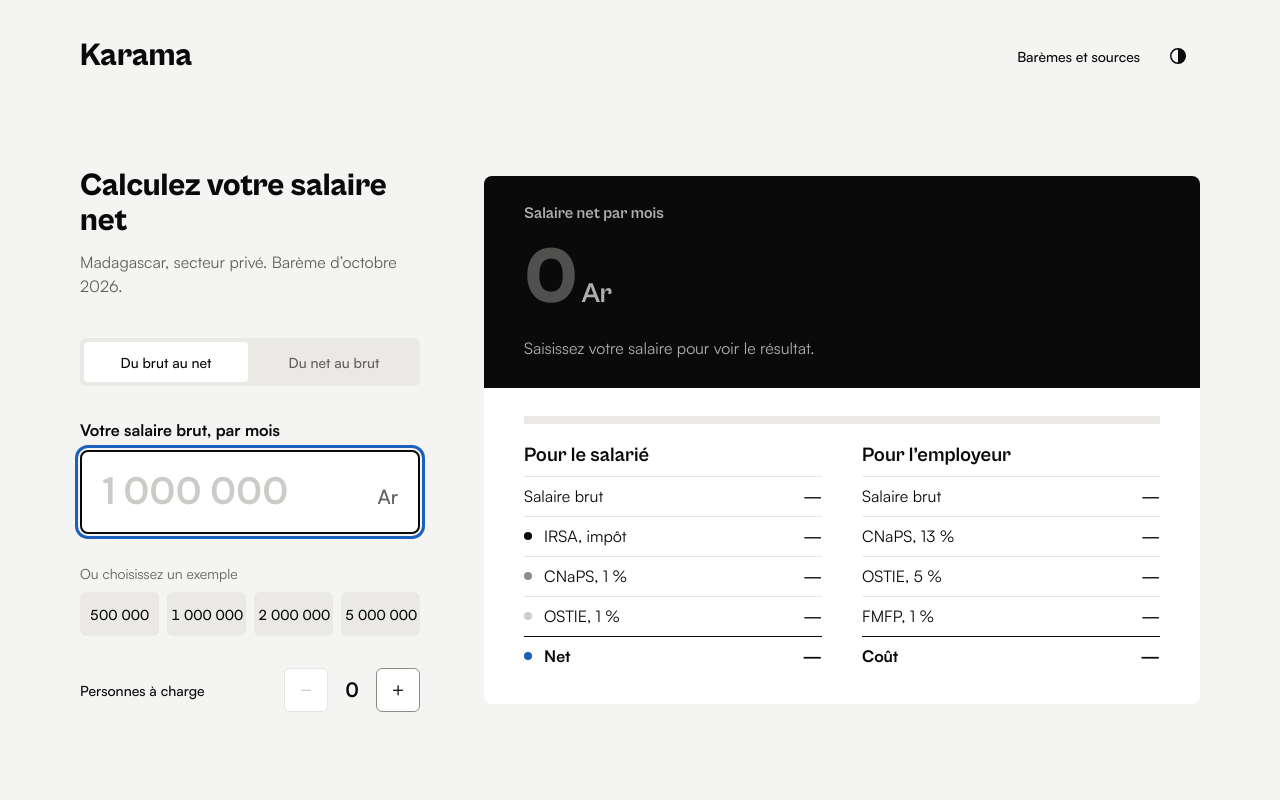
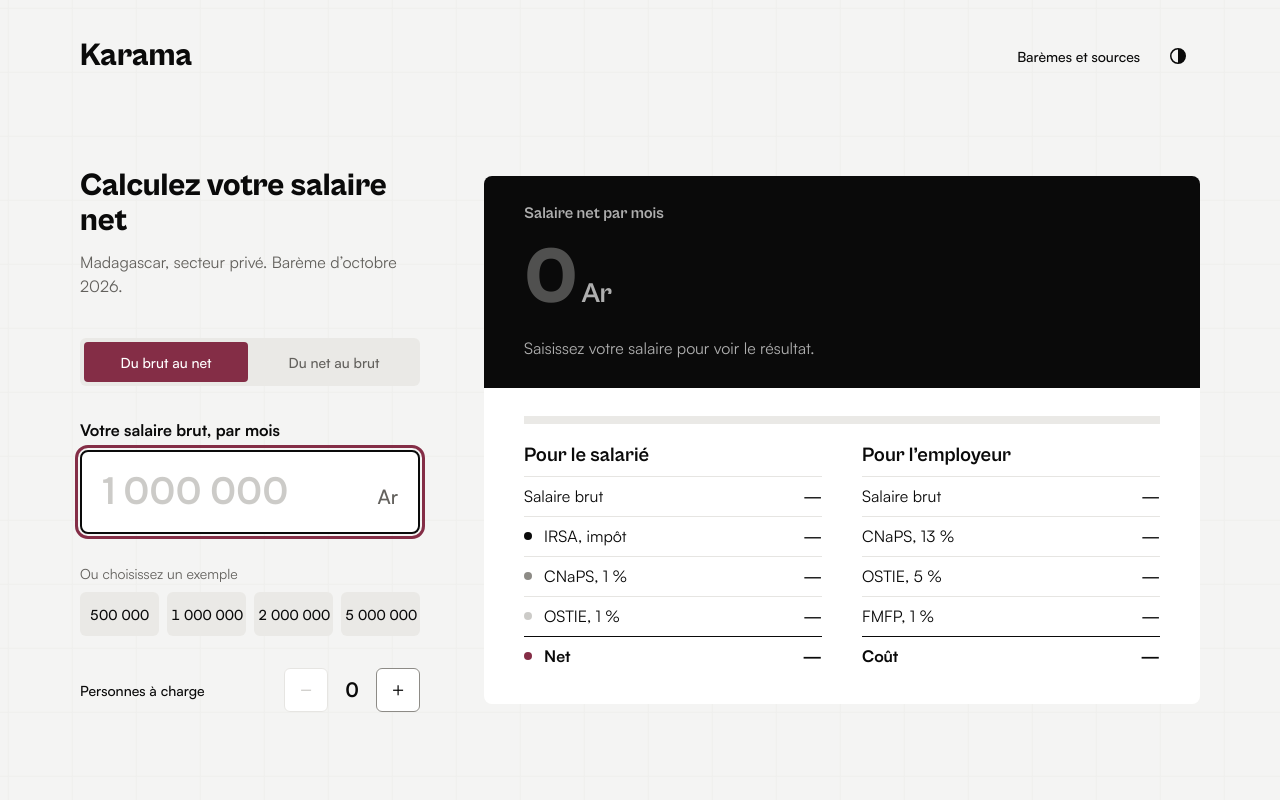
Before and after one commit to TsioryJonathan/karama-ko, a React (Vite) app: page / in a window 1280 px wide. Shown: the top 800 px of the page. Built offline with nearby package versions, Linux system fonts and the light colour scheme.

Commit message:
style: add burgundy accents and subtle moving grid

```diff
--- a/src/App.tsx
+++ b/src/App.tsx
@@ -37,7 +37,7 @@ export function App() {
 
   return (
     <>
-      <div className="flex min-h-dvh flex-col print:min-h-0">
+      <div className="calculator-shell flex min-h-dvh flex-col print:min-h-0">
         <a href="#resultat" className="sr-only-focusable btn btn-solid absolute top-2 left-2 z-20">
           Aller au résultat
         </a>
@@ -66,7 +66,7 @@ export function App() {
                     type="button"
                     aria-pressed={state.mode === m.id}
                     onClick={() => update({ mode: m.id })}
-                    className={`min-h-10 rounded-[4px] px-2 text-14 font-medium transition-colors duration-150 ${state.mode === m.id ? 'bg-surface font-bold' : 'text-muted hover:text-ink'}`}
+                    className={`min-h-10 rounded-[4px] px-2 text-14 font-medium transition-colors duration-150 ${state.mode === m.id ? 'bg-accent text-on-accent font-bold' : 'text-muted hover:text-ink'}`}
                   >
                     {m.name}
                   </button>
@@ -92,7 +92,7 @@ export function App() {
                       type="button"
                       aria-pressed={state.amount === amount}
                       onClick={() => update({ amount })}
-                      className={`figure min-h-11 rounded px-1 text-14 font-medium transition-colors duration-150 ${state.amount === amount ? 'bg-ink text-bg' : 'bg-raised hover:bg-control/45'}`}
+                      className={`figure min-h-11 rounded px-1 text-14 font-medium transition-colors duration-150 ${state.amount === amount ? 'bg-accent text-on-accent' : 'bg-raised hover:bg-control/45'}`}
                     >
                       {formatNumber(amount)}
                     </button>
--- a/src/styles/tokens.css
+++ b/src/styles/tokens.css
@@ -45,7 +45,8 @@
   --ink-muted: #63615d;
   --line: #e6e5e2;
   --control: #8d8b86;
-  --accent: #1d5fbf;
+  --accent: #842d46;
+  --on-accent: #ffffff;
   --warning: #92400e;
   color-scheme: light;
 }
@@ -57,7 +58,8 @@
   --ink-muted: #a3a19c;
   --line: #2b2b2b;
   --control: #77756f;
-  --accent: #6ea8ff;
+  --accent: #e69aaf;
+  --on-accent: #261219;
   --warning: #e3a84a;
   color-scheme: dark;
 }
@@ -72,6 +74,7 @@
   --color-line: var(--line);
   --color-control: var(--control);
   --color-accent: var(--accent);
+  --color-on-accent: var(--on-accent);
   --color-warning: var(--warning);
   --color-transparent: transparent;
 
@@ -116,7 +119,7 @@
     line-height: 1.2;
   }
   :focus-visible {
-    outline: 2px solid var(--ink);
+    outline: 2px solid var(--accent);
     outline-offset: 2px;
   }
   button,
@@ -125,12 +128,35 @@
     cursor: pointer;
   }
   ::selection {
-    background: var(--ink);
-    color: var(--bg);
+    background: var(--accent);
+    color: var(--on-accent);
   }
 }
 
 @layer components {
+  /* A slow moving paper grid stays behind every interactive element. */
+  .calculator-shell {
+    position: relative;
+    isolation: isolate;
+    overflow: clip;
+  }
+  .calculator-shell::before {
+    content: '';
+    position: absolute;
+    inset: -64px;
+    z-index: -1;
+    pointer-events: none;
+    opacity: 0.35;
+    background-image:
+      linear-gradient(var(--line) 1px, transparent 1px),
+      linear-gradient(90deg, var(--line) 1px, transparent 1px);
+    background-size: 64px 64px;
+    animation: paper-drift 48s linear infinite;
+  }
+  @keyframes paper-drift {
+    to { transform: translate(64px, 64px); }
+  }
+
   /* Field and group label. */
   .label {
     font-size: 14px;
@@ -175,6 +201,9 @@
 }
 
 @media (prefers-reduced-motion: reduce) {
+  .calculator-shell::before {
+    animation: none;
+  }
   html {
     scroll-behavior: auto;
   }
@@ -187,6 +216,9 @@
 }
 
 @media print {
+  .calculator-shell::before {
+    display: none;
+  }
   @page {
     margin: 16mm;
   }
@@ -199,7 +231,8 @@
     --ink: #0a0a0a;
     --ink-muted: #63615d;
     --line: #e6e5e2;
-    --accent: #1d5fbf;
+    --accent: #842d46;
+    --on-accent: #ffffff;
     color-scheme: light;
   }
   html {
```
Also changed, not shown: 1 other file (tests, documents, lock files or other folders).
